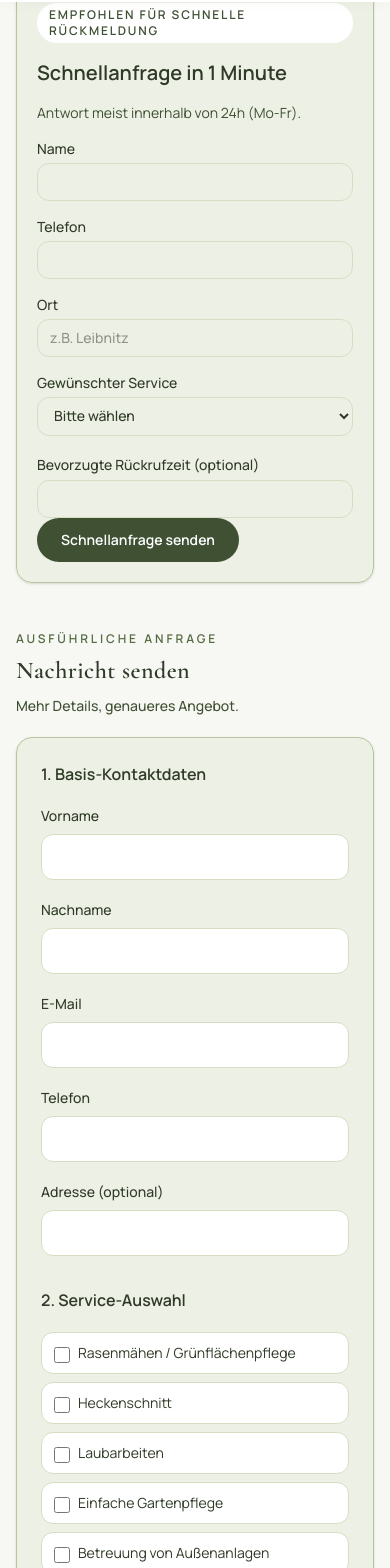
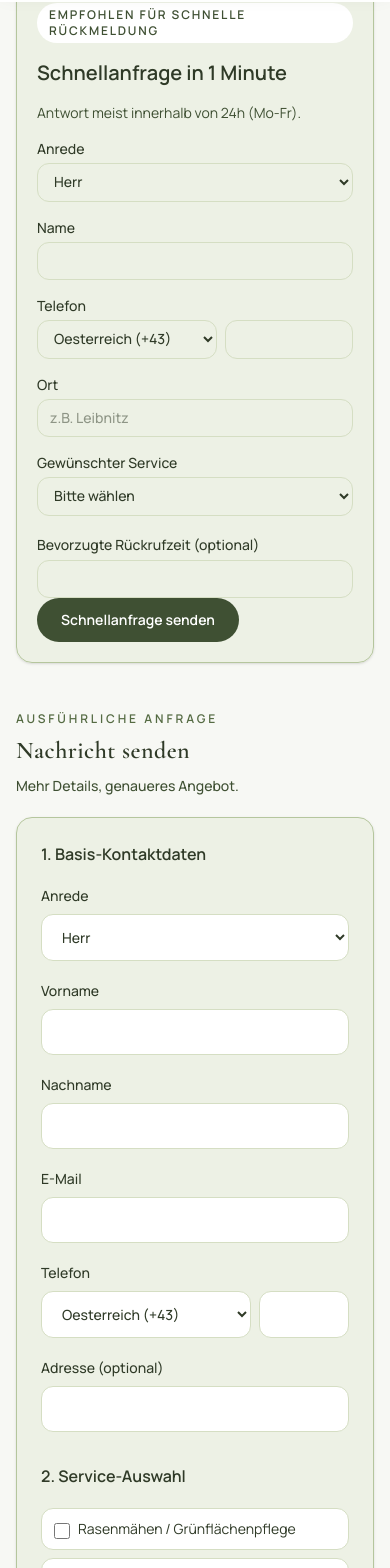
Before and after one commit to tipicoUEFN/gartenfirma, a React (Vite) app: page /kontakt in a window 390 px wide. Shown: the part 842-2410 px from the top of the page. Built offline with nearby package versions, Linux system fonts and the light colour scheme.

Commit message:
Add salutation and phone prefix selectors to contact forms

```diff
--- a/src/components/QuickRequestForm.jsx
+++ b/src/components/QuickRequestForm.jsx
@@ -7,12 +7,23 @@ function QuickRequestForm({ firstInputRef }) {
   const [status, setStatus] = useState('idle')
   const [errorText, setErrorText] = useState('')
   const [formData, setFormData] = useState({
+    salutation: 'Herr',
     name: '',
+    phoneCode: '+43',
     phone: '',
     town: '',
     service: '',
     callbackTime: '',
   })
+
+  const phoneCodeOptions = [
+    { value: '+43', label: 'Oesterreich (+43)' },
+    { value: '+49', label: 'Deutschland (+49)' },
+    { value: '+386', label: 'Slowenien (+386)' },
+    { value: '+385', label: 'Kroatien (+385)' },
+  ]
+
+  const salutationOptions = ['Herr', 'Frau']
   const quickServiceOptions = t('quickRequestForm.serviceOptions', { returnObjects: true })
 
   const handleChange = (event) => {
@@ -34,8 +45,9 @@ function QuickRequestForm({ firstInputRef }) {
         },
         body: JSON.stringify({
           _subject: t('quickRequestForm.mail.subject', { name: formData.name }),
+          Anrede: formData.salutation,
           Name: formData.name,
-          Telefon: formData.phone,
+          Telefon: `${formData.phoneCode} ${formData.phone}`,
           Ort: formData.town,
           Service: formData.service,
           Rückrufzeit: formData.callbackTime || t('quickRequestForm.mail.notProvided'),
@@ -48,7 +60,7 @@ function QuickRequestForm({ firstInputRef }) {
       }
 
       setStatus('success')
-      setFormData({ name: '', phone: '', town: '', service: '', callbackTime: '' })
+      setFormData({ salutation: 'Herr', name: '', phoneCode: '+43', phone: '', town: '', service: '', callbackTime: '' })
     } catch {
       setStatus('error')
       setErrorText(t('quickRequestForm.errors.submitFailed'))
@@ -63,6 +75,19 @@ function QuickRequestForm({ firstInputRef }) {
 
       <div className="grid gap-4 md:grid-cols-2">
         <label className="text-sm font-medium text-olive-800">
+          Anrede
+          <select
+            name="salutation"
+            value={formData.salutation}
+            onChange={handleChange}
+            className="mt-1 w-full rounded-xl border border-olive-200 px-3 py-2 text-sm"
+          >
+            {salutationOptions.map((option) => (
+              <option key={option} value={option}>{option}</option>
+            ))}
+          </select>
+        </label>
+        <label className="text-sm font-medium text-olive-800">
           {t('quickRequestForm.fields.name')}
           <input
             ref={firstInputRef}
@@ -75,14 +100,26 @@ function QuickRequestForm({ firstInputRef }) {
         </label>
         <label className="text-sm font-medium text-olive-800">
           {t('quickRequestForm.fields.phone')}
+          <div className="mt-1 grid grid-cols-[minmax(0,180px)_1fr] gap-2">
+            <select
+              name="phoneCode"
+              value={formData.phoneCode}
+              onChange={handleChange}
+              className="w-full rounded-xl border border-olive-200 px-3 py-2 text-sm"
+            >
+              {phoneCodeOptions.map((option) => (
+                <option key={option.value} value={option.value}>{option.label}</option>
+              ))}
+            </select>
             <input
               required
               name="phone"
               type="tel"
               value={formData.phone}
               onChange={handleChange}
-            className="mt-1 w-full rounded-xl border border-olive-200 px-3 py-2 text-sm"
+              className="w-full rounded-xl border border-olive-200 px-3 py-2 text-sm"
             />
+          </div>
         </label>
         <label className="text-sm font-medium text-olive-800">
           {t('quickRequestForm.fields.town')}
--- a/src/components/ServiceRequestForm.jsx
+++ b/src/components/ServiceRequestForm.jsx
@@ -14,9 +14,11 @@ function ServiceRequestForm({ firstInputRef }) {
   const [uploadedImages, setUploadedImages] = useState([])
   const fileInputRef = useRef(null)
   const [formData, setFormData] = useState({
+    salutation: 'Herr',
     firstName: '',
     lastName: '',
     email: '',
+    phoneCode: '+43',
     phone: '',
     address: '',
     services: [],
@@ -30,6 +32,15 @@ function ServiceRequestForm({ firstInputRef }) {
     urgency: '',
     message: '',
   })
+
+  const phoneCodeOptions = [
+    { value: '+43', label: 'Oesterreich (+43)' },
+    { value: '+49', label: 'Deutschland (+49)' },
+    { value: '+386', label: 'Slowenien (+386)' },
+    { value: '+385', label: 'Kroatien (+385)' },
+  ]
+
+  const salutationOptions = ['Herr', 'Frau']
 
   const serviceOptions = useMemo(
     () => [
@@ -288,10 +299,11 @@ function ServiceRequestForm({ firstInputRef }) {
 
     const payload = {
       _subject: t('serviceRequestForm.mail.subject', { firstName: formData.firstName, lastName: formData.lastName }),
+      Anrede: formData.salutation,
       Vorname: formData.firstName,
       Nachname: formData.lastName,
       Email: formData.email,
-      Telefon: formData.phone,
+      Telefon: `${formData.phoneCode} ${formData.phone}`,
       Adresse: formData.address || t('serviceRequestForm.mail.notProvided'),
       Service: selectedServiceLabels.length ? selectedServiceLabels.join(', ') : t('serviceRequestForm.mail.notProvided'),
       Rasenfläche: lawnSizeOptions.find((option) => option.value === formData.lawnSize)?.label || t('serviceRequestForm.mail.notProvided'),
@@ -330,9 +342,11 @@ function ServiceRequestForm({ firstInputRef }) {
 
       setStatus('success')
       setFormData({
+        salutation: 'Herr',
         firstName: '',
         lastName: '',
         email: '',
+        phoneCode: '+43',
         phone: '',
         address: '',
         services: [],
@@ -362,6 +376,19 @@ function ServiceRequestForm({ firstInputRef }) {
       <div className="space-y-5">
         <h3 className="text-base font-semibold text-olive-800">{t('serviceRequestForm.steps.contact')}</h3>
         <div className="grid gap-5 md:grid-cols-2">
+          <label className="text-sm font-medium text-olive-800 md:col-span-2">
+            Anrede
+            <select
+              name="salutation"
+              value={formData.salutation}
+              onChange={handleInputChange}
+              className="mt-2 w-full rounded-xl border border-olive-200 bg-white px-4 py-3 text-sm outline-none transition focus:border-olive-500"
+            >
+              {salutationOptions.map((option) => (
+                <option key={option} value={option}>{option}</option>
+              ))}
+            </select>
+          </label>
           <label className="text-sm font-medium text-olive-800">
             {t('serviceRequestForm.fields.firstName')}
             <input
@@ -398,14 +425,26 @@ function ServiceRequestForm({ firstInputRef }) {
           </label>
           <label className="text-sm font-medium text-olive-800">
             {t('serviceRequestForm.fields.phone')}
+            <div className="mt-2 grid grid-cols-[minmax(0,210px)_1fr] gap-2">
+              <select
+                name="phoneCode"
+                value={formData.phoneCode}
+                onChange={handleInputChange}
+                className="w-full rounded-xl border border-olive-200 bg-white px-4 py-3 text-sm outline-none transition focus:border-olive-500"
+              >
+                {phoneCodeOptions.map((option) => (
+                  <option key={option.value} value={option.value}>{option.label}</option>
+                ))}
+              </select>
               <input
                 name="phone"
                 type="tel"
                 value={formData.phone}
                 onChange={handleInputChange}
-              className="mt-2 w-full rounded-xl border border-olive-200 bg-white px-4 py-3 text-sm outline-none transition focus:border-olive-500"
+                className="w-full rounded-xl border border-olive-200 bg-white px-4 py-3 text-sm outline-none transition focus:border-olive-500"
                 required
               />
+            </div>
           </label>
           <label className="text-sm font-medium text-olive-800 md:col-span-2">
             {t('serviceRequestForm.fields.address')}
@@ -548,6 +587,7 @@ function ServiceRequestForm({ firstInputRef }) {
         </div>
       </div>
 
+      {formData.services.length > 0 ? (
         <div className="space-y-5">
           <h3 className="text-base font-semibold text-olive-800">{t('serviceRequestForm.steps.frequency')}</h3>
           <div className="space-y-4">
@@ -575,9 +615,9 @@ function ServiceRequestForm({ firstInputRef }) {
                 </div>
               )
             })}
-          {!formData.services.length ? <p className="text-xs text-olive-600">{t('serviceRequestForm.placeholders.select')}</p> : null}
           </div>
         </div>
+      ) : null}
 
       <div className="space-y-5">
         <h3 className="text-base font-semibold text-olive-800">{t('serviceRequestForm.steps.propertyType')}</h3>
```
Lines whose indentation alone changed are shown as unchanged.
